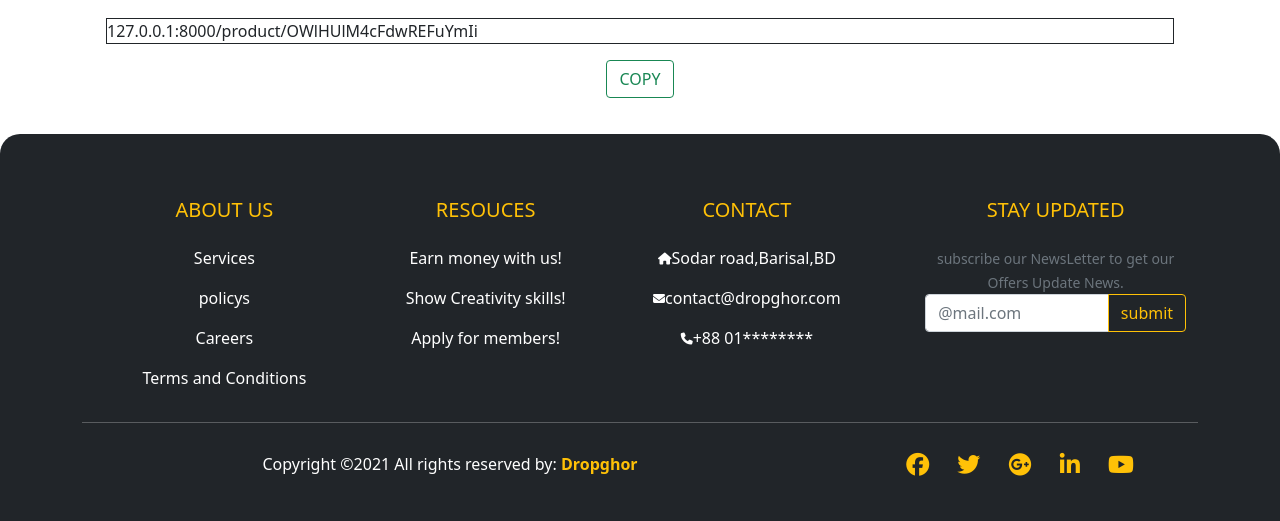
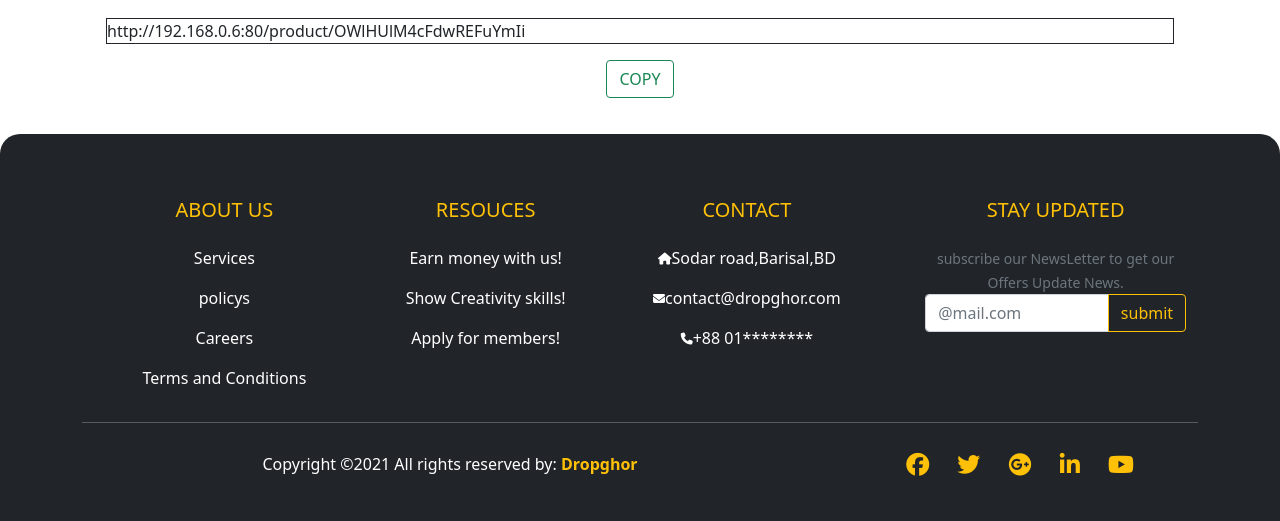
Before and after one commit to bah0n1/dropghorrs, a Django app: page /product/mk_aff/1/1 in a window 1280 px wide. Shown: the part 122-643 px from the top of the page. Run offline with Django 3.2, Linux system fonts and the light colour scheme; a user stored in the database is signed in; data comes from the database, SQL or seed files in the repository; some libraries are stand-ins or nearby versions.

Commit message:
modify affinfo html

```diff
--- a/templates/drop_ghor_app/affinfo.html
+++ b/templates/drop_ghor_app/affinfo.html
@@ -9,7 +9,7 @@
         <div class="col-12">
             <p>link genarated successful:</p>
             <div class="container">
-                <p id="affilink" style="border: 1px solid;">127.0.0.1:8000/product/{{ln}}</p>
+                <p id="affilink" style="border: 1px solid;">http://192.168.0.6:80/product/{{ln}}</p>
                 <p class="text-center"><button type="button" id="copyaffi" class="btn btn-outline-success text-uppercase" onclick="copyaffilink()">copy</button></p>
 
             </div>
```
